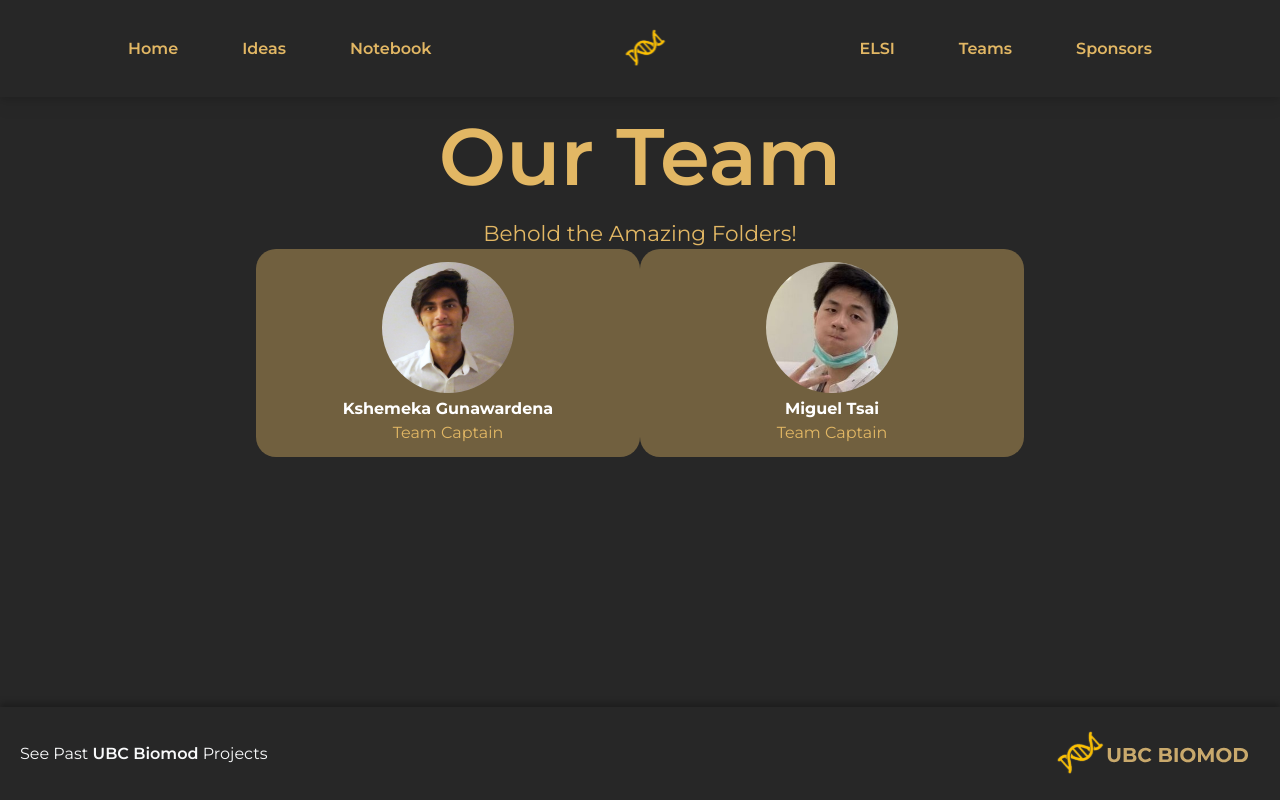
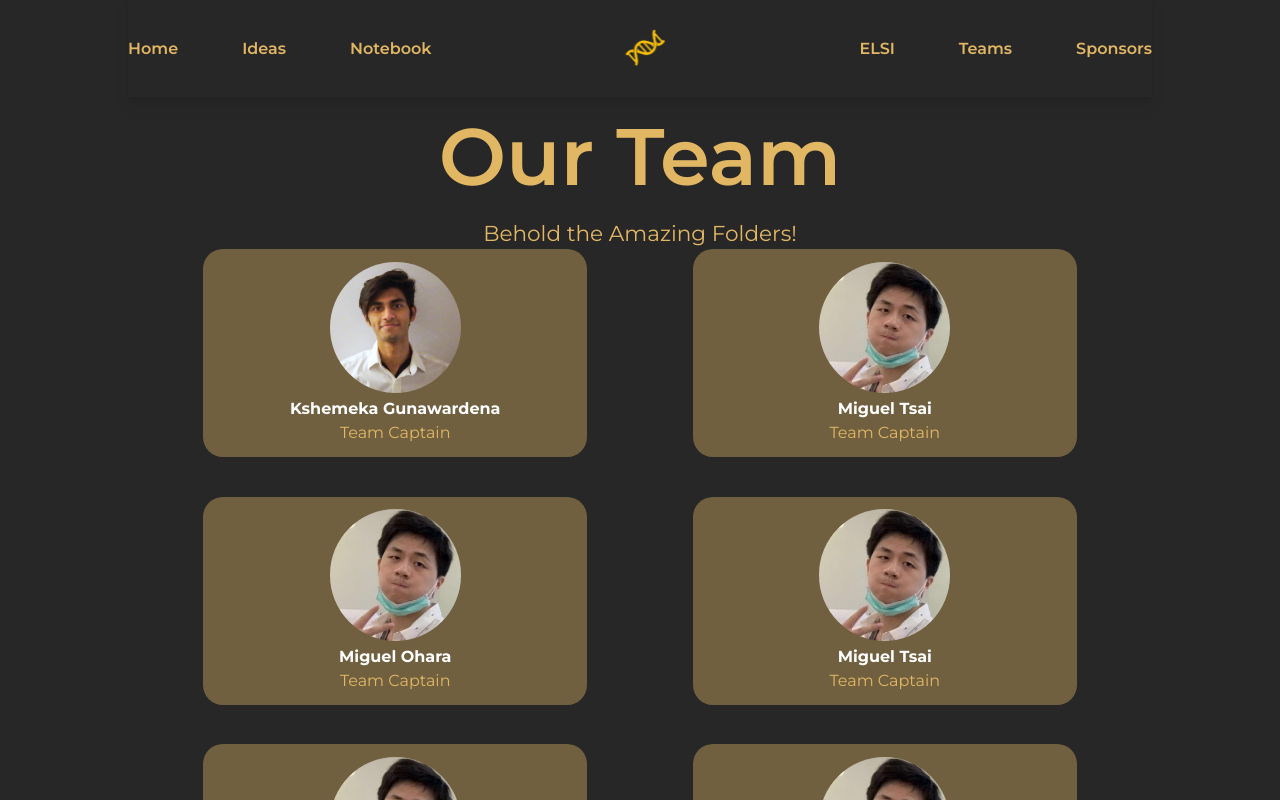
Before and after one commit to biomod2023/biomod2023, a Vue app: page /team in a window 1280 px wide. Shown: the top 800 px of the page. Built offline with nearby package versions, Linux system fonts and the light colour scheme; some icons are missing.

Commit message:
add carousel and sick animation

```diff
--- a/package.json
+++ b/package.json
@@ -12,6 +12,7 @@
     "format": "prettier --write src/"
   },
   "dependencies": {
+    "oh-vue-icons": "^1.0.0-rc3",
     "vue": "^3.3.4",
     "vue-router": "^4.2.2"
   },
--- a/src/components/Member.ts
+++ b/src/components/Member.ts
@@ -31,7 +31,86 @@ const Miguel: Member = {
     department: "Captain",
 }
 
-const members: Member[] = [Kshemaka, Miguel, Kshemaka, Miguel, Miguel, Kshemaka, Miguel, Kshemaka, Miguel, Kshemaka]
+const MiguelOhara: Member = {
+    image: _Miguel,
+    name: "Miguel Ohara",
+    position: "Team Captain",
+    major: "Micro-Biology",
+    year: 3,
+    description: "Also Sexiest man alive. Lorem ipsum dolor sit amet, consectetur adipiscing elit. Fusce feugiat arcu vitae quam pulvinar elementum. Proin congue porttitor rutrum. Fusce dignissim malesuada massa, vitae fermentum nunc dictum et. Cras ligula dolor, facilisis eu sagittis quis, commodo ac elit. Cras elit erat, malesuada quis tempus vitae, iaculis id libero. Mauris eget volutpat est",
+    department: "Captain",
+}
+
+const MiguelFake1: Member = {
+    image: _Miguel,
+    name: "Miguel Tsai",
+    position: "Team Captain",
+    major: "Micro-Biology",
+    year: 3,
+    description: "Also Sexiest man alive. Lorem ipsum dolor sit amet, consectetur adipiscing elit. Fusce feugiat arcu vitae quam pulvinar elementum. Proin congue porttitor rutrum. Fusce dignissim malesuada massa, vitae fermentum nunc dictum et. Cras ligula dolor, facilisis eu sagittis quis, commodo ac elit. Cras elit erat, malesuada quis tempus vitae, iaculis id libero. Mauris eget volutpat est",
+    department: "Captain",
+}
+
+const MiguelFake2: Member = {
+    image: _Miguel,
+    name: "Miguel Tsai",
+    position: "Team Captain",
+    major: "Micro-Biology",
+    year: 3,
+    description: "Also Sexiest man alive. Lorem ipsum dolor sit amet, consectetur adipiscing elit. Fusce feugiat arcu vitae quam pulvinar elementum. Proin congue porttitor rutrum. Fusce dignissim malesuada massa, vitae fermentum nunc dictum et. Cras ligula dolor, facilisis eu sagittis quis, commodo ac elit. Cras elit erat, malesuada quis tempus vitae, iaculis id libero. Mauris eget volutpat est",
+    department: "Captain",
+}
+
+const MiguelFake3: Member = {
+    image: _Miguel,
+    name: "Miguel Tsai",
+    position: "Team Captain",
+    major: "Micro-Biology",
+    year: 3,
+    description: "Also Sexiest man alive. Lorem ipsum dolor sit amet, consectetur adipiscing elit. Fusce feugiat arcu vitae quam pulvinar elementum. Proin congue porttitor rutrum. Fusce dignissim malesuada massa, vitae fermentum nunc dictum et. Cras ligula dolor, facilisis eu sagittis quis, commodo ac elit. Cras elit erat, malesuada quis tempus vitae, iaculis id libero. Mauris eget volutpat est",
+    department: "Captain",
+}
+
+const MiguelFake4: Member = {
+    image: _Miguel,
+    name: "Miguel Tsai",
+    position: "Team Captain",
+    major: "Micro-Biology",
+    year: 3,
+    description: "Also Sexiest man alive. Lorem ipsum dolor sit amet, consectetur adipiscing elit. Fusce feugiat arcu vitae quam pulvinar elementum. Proin congue porttitor rutrum. Fusce dignissim malesuada massa, vitae fermentum nunc dictum et. Cras ligula dolor, facilisis eu sagittis quis, commodo ac elit. Cras elit erat, malesuada quis tempus vitae, iaculis id libero. Mauris eget volutpat est",
+    department: "Captain",
+}
+
+const MiguelFake5: Member = {
+    image: _Miguel,
+    name: "Miguel Tsai",
+    position: "Team Captain",
+    major: "Micro-Biology",
+    year: 3,
+    description: "Also Sexiest man alive. Lorem ipsum dolor sit amet, consectetur adipiscing elit. Fusce feugiat arcu vitae quam pulvinar elementum. Proin congue porttitor rutrum. Fusce dignissim malesuada massa, vitae fermentum nunc dictum et. Cras ligula dolor, facilisis eu sagittis quis, commodo ac elit. Cras elit erat, malesuada quis tempus vitae, iaculis id libero. Mauris eget volutpat est",
+    department: "Captain",
+}
+
+const MiguelFake6: Member = {
+    image: _Miguel,
+    name: "Miguel Tsai",
+    position: "Team Captain",
+    major: "Micro-Biology",
+    year: 3,
+    description: "Also Sexiest man alive. Lorem ipsum dolor sit amet, consectetur adipiscing elit. Fusce feugiat arcu vitae quam pulvinar elementum. Proin congue porttitor rutrum. Fusce dignissim malesuada massa, vitae fermentum nunc dictum et. Cras ligula dolor, facilisis eu sagittis quis, commodo ac elit. Cras elit erat, malesuada quis tempus vitae, iaculis id libero. Mauris eget volutpat est",
+    department: "Captain",
+}
+
+const MiguelFake7: Member = {
+    image: _Miguel,
+    name: "Miguel Tsai",
+    position: "Team Captain",
+    major: "Micro-Biology",
+    year: 3,
+    description: "Also Sexiest man alive. Lorem ipsum dolor sit amet, consectetur adipiscing elit. Fusce feugiat arcu vitae quam pulvinar elementum. Proin congue porttitor rutrum. Fusce dignissim malesuada massa, vitae fermentum nunc dictum et. Cras ligula dolor, facilisis eu sagittis quis, commodo ac elit. Cras elit erat, malesuada quis tempus vitae, iaculis id libero. Mauris eget volutpat est",
+    department: "Captain",
+}
+const members: Member[] = [Kshemaka, Miguel, MiguelOhara, MiguelFake1, MiguelFake2, MiguelFake3, MiguelFake4, MiguelFake5, MiguelFake6, MiguelFake7]
 
 export type { Member }
-export {Kshemaka, Miguel}
+export {Kshemaka, Miguel, members}
--- a/src/main.ts
+++ b/src/main.ts
@@ -1,11 +1,17 @@
 import './assets/main.css'
 
-import { createApp } from 'vue'
+import { VueElement, createApp } from 'vue'
 import App from './App.vue'
 import router from './router'
+
+import { OhVueIcon, addIcons } from 'oh-vue-icons'
+import { HiSolidArrowSmRight, HiSolidArrowSmLeft} from 'oh-vue-icons/icons'
+
+addIcons(HiSolidArrowSmLeft, HiSolidArrowSmRight)
 
 const app = createApp(App)
 
 app.use(router)
+app.component('v-icon', OhVueIcon)
 
 app.mount('#app')
--- a/src/views/TeamView.vue
+++ b/src/views/TeamView.vue
@@ -1,15 +1,34 @@
 <script setup lang="ts">
+    import { ref, watch } from "vue"
+    import type { Ref } from "vue"
+    import { HiSolidArrowSmRight, HiSolidArrowSmLeft  }from "oh-vue-icons/icons"
+    import OhVueIcon from "oh-vue-icons"
+
     import NavBar from "@/components/NavBar.vue"
     import Footer from "@/components/Footer.vue"
     import ProfileCard from "@/components/ProfileCard.vue"
+    import {Kshemaka, Miguel, members} from "@/components/Member"
+    import type {Member} from "@/components/Member"
 
-    import {Kshemaka, Miguel} from "@/components/Member"
-    // import Kshemaka from "@/assets/profile_pictures/Kshemaka.jpg"
-    // import Miguel from "@/assets/profile_pictures/Miguel.jpg"
+    let currIdx: Ref<number> = ref(0)
+    const maxMembers = 6
+    const handleClick = (inc: number) => {
+        let temp = (currIdx.value + inc) * maxMembers
+        if (inc > 0 && temp < members.length || inc < 0 && temp >= 0) {
+            currIdx.value += inc
+            initialState.value = inc < 0 ? "-translate-x-full opacity-0" : "translate-x-full opacity-0"
+            finalState.value = inc < 0 ? "translate-x-full opacity-0" : "-translate-x-full opacity-0"
+        }
+    console.log(initialState)
+    }
+
+    let activeAnimation: string = "transition duration-[1000ms] ease-in-out absolute"
+    let initialState: Ref<string> = ref("translate-x-full opacity-0")
+    let finalState: Ref<string> = ref("-translate-x-full opacity-0")
 </script>
 
 <template>
-    <div class="flex flex-col h-screen">
+    <div class="flex flex-col h-max items-center bg-slate">
         <NavBar/>
 
         <!-- Header -->
@@ -23,13 +42,28 @@
         </div>
 
         <!-- Team Carousel -->
-        <div class="flex flex-wrap justify-center">
-            <ProfileCard :member="Kshemaka"/>
-            <ProfileCard :member="Miguel"/>
+        <div class="flex justify-center items-center w-[68.5rem] h-[49.6rem]">
+            <v-icon name="hi-solid-arrow-sm-left" scale="3" @click="handleClick(-1)"/>
+
+            <!-- Content -->
+            <div class="relative h-full w-full overflow-hidden">
+                <TransitionGroup :enter-from-class="initialState" :leave-to-class="finalState"
+                    :enter-active-class="activeAnimation"
+                    :leave-active-class="activeAnimation">
+
+                    <div class="flex flex-wrap content-start justify-center h-full gap-x-[6.6rem] gap-y-[2.47rem]"
+                        v-for="i in [currIdx]" :key="i">
+                        <ProfileCard v-for="member in members.slice(currIdx * maxMembers, (currIdx + 1) * maxMembers)"
+                            :member="member" :key="member.name"/>
+                    </div>
+                </TransitionGroup>
+            </div>
+
+            <v-icon name="hi-solid-arrow-sm-right" scale="3" @click="handleClick(1)"/>
         </div>
 
 
-        <div class="flex flex-col justify-end grow">
+        <div class="flex flex-col justify-end grow w-screen">
             <Footer />
         </div>
     </div>
```
Also changed, not shown: 1 other file (tests, documents, lock files or other folders).
